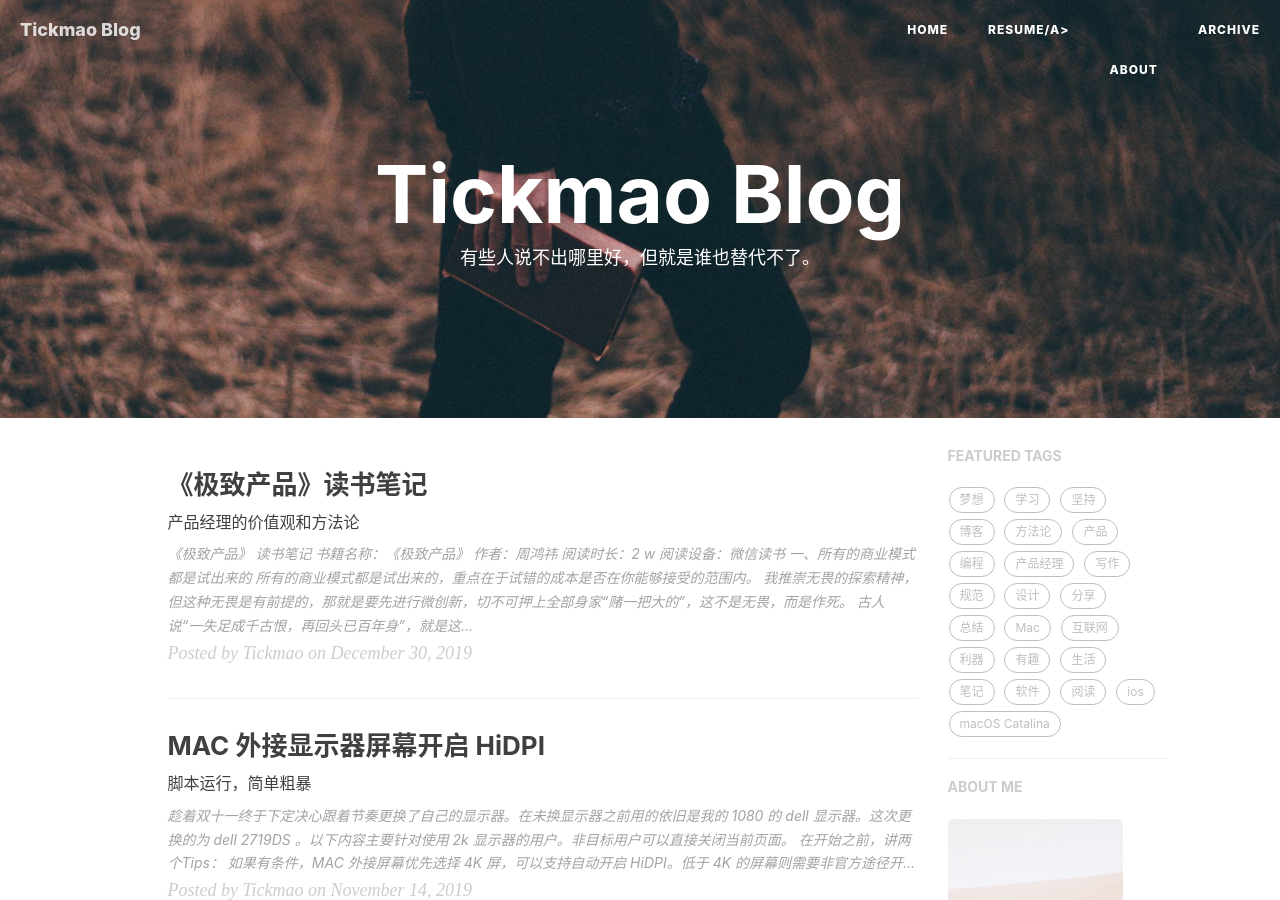
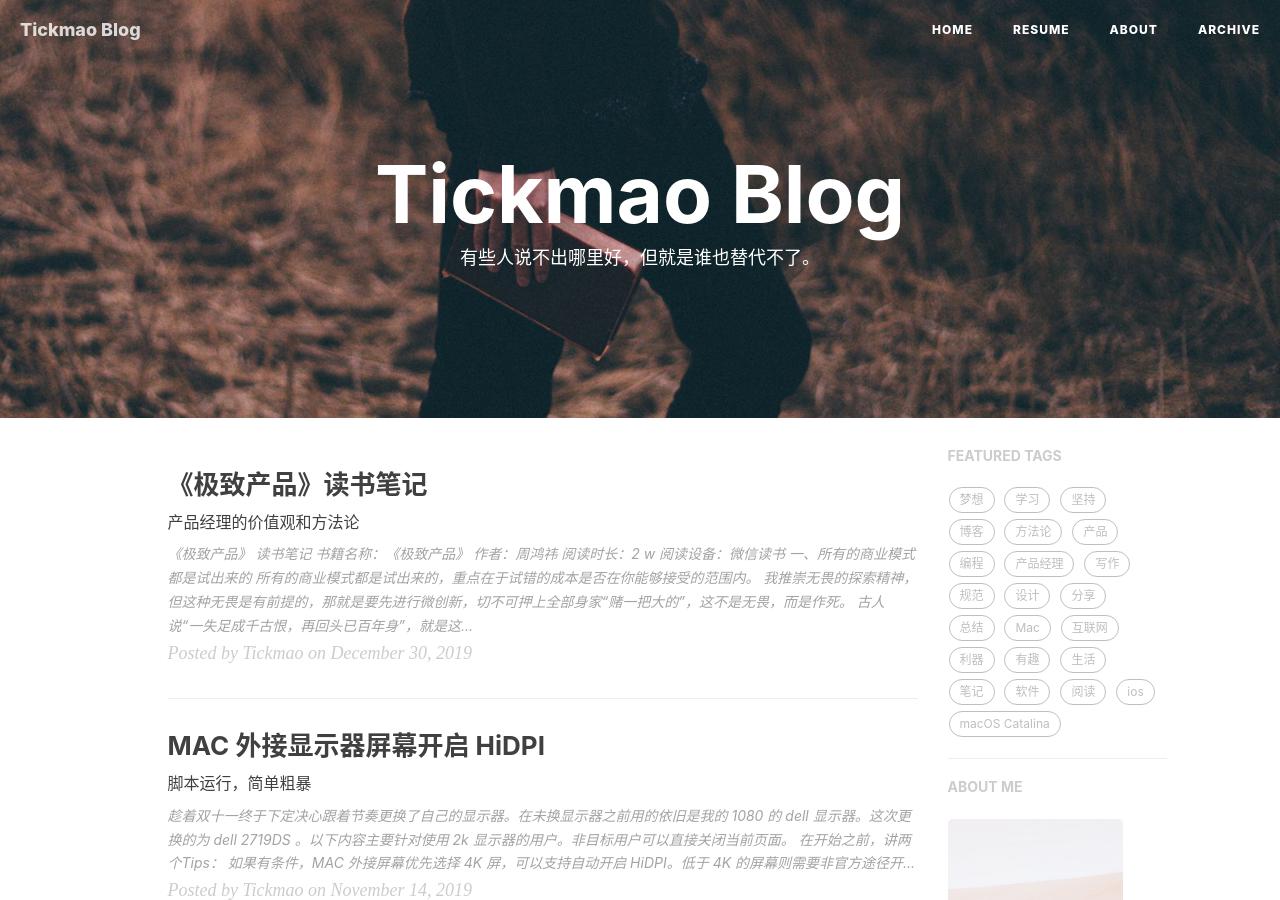
Before and after one commit to tickmao/tickmao.github.io, a Jekyll site: the page built from index.html, in a window 1280 px wide and 900 px high. Built offline with Jekyll 4.4.1, drawn with Linux system fonts in a browser that asks for light colours; nearby versions of some CDN libraries; the list of posts is cut into pages by our own code; comment, search, counter and statistics services are not loaded.

```diff
--- a/_includes/nav.html
+++ b/_includes/nav.html
@@ -24,7 +24,7 @@
                         <a href="{{ site.baseurl }}/">Home</a>
                     </li>
                     <li>
-                        <a href="https://www.tickmao.com/Resume/">Resume/a>
+                        <a href="https://www.tickmao.com/Resume/">Resume</a>
                     </li>
                     {% for page in site.pages %}
                     {% if page.title and page.hide-in-nav != true %}
```
